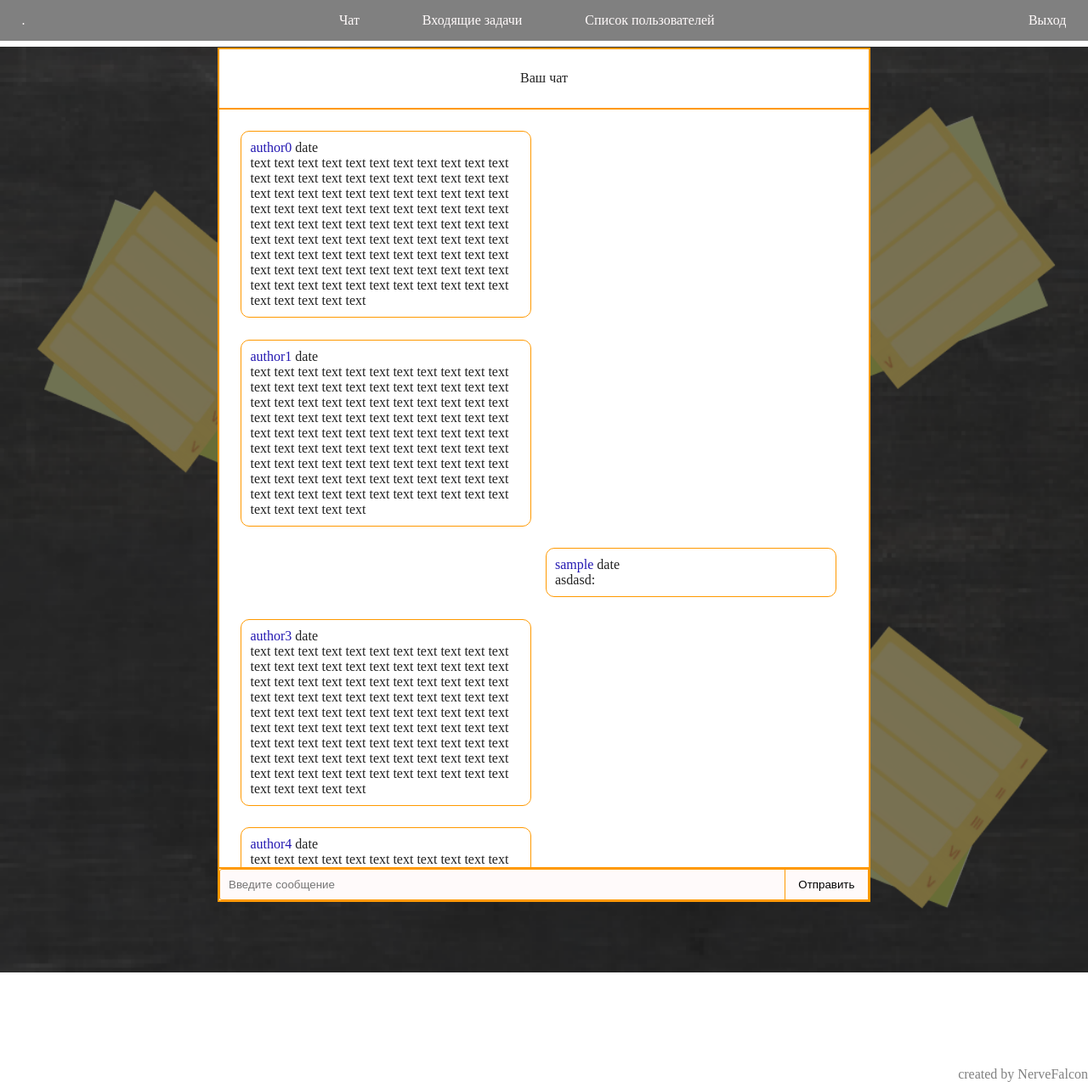
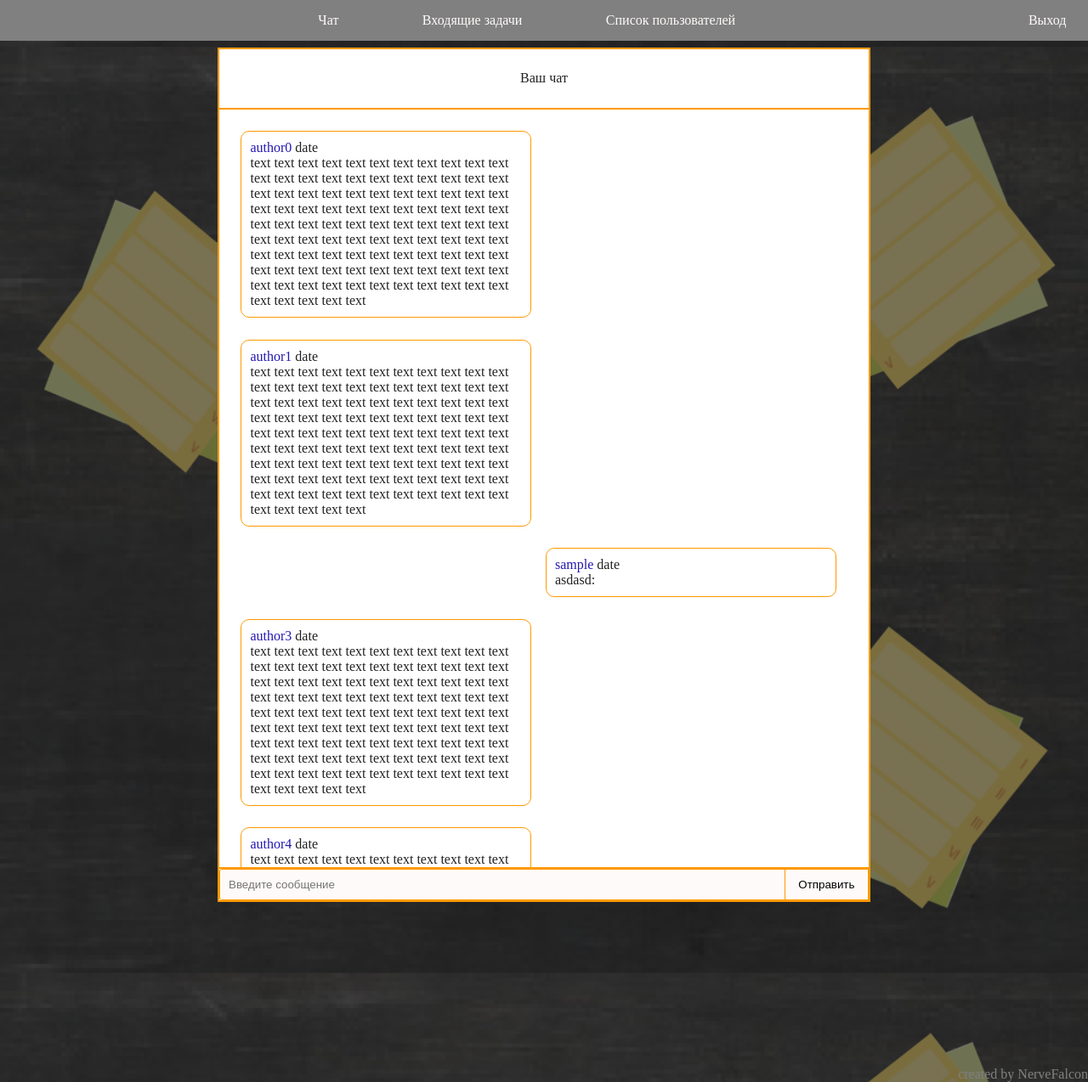
Before and after one commit to NerveFalcon/task-manager, a PHP site: page / in a window 1280 px wide. Shown: the whole page at 85% size. Run offline with PHP 8.4, Linux system fonts and the light colour scheme; the visitor is signed in with stand-in values (Sample User, id 1); some libraries are stand-ins or nearby versions.

Commit message:
small changes in the main template

```diff
--- a/app/core/Controller.php
+++ b/app/core/Controller.php
@@ -1,8 +1,8 @@
 <?php
 class Controller
 {
-	public $model;
-	public $view;
+	protected $model;
+	protected $view;
 
 	public function __construct()
 	{
--- a/app/core/Model.php
+++ b/app/core/Model.php
@@ -1,7 +1,7 @@
 <?php
 class Model
 {
-	private $db = null;
+	protected $db = null;
 
 	#region static
 
--- a/app/core/routes.php
+++ b/app/core/routes.php
@@ -1,45 +1,47 @@
 <?php
 return array(
-	''			=>	array(
+	''				=>	array(
 		'controller'	=>	'main',
 		''				=>	'chat',
 	),
-	'auth' 	=>	array(
+	'auth' 			=>	array(
 		'controller'	=>	'auth',
 		''				=>	'auth',
 		'logout'		=>	'logout',
 	),
-	'inTasks' 	=>	array(
+	'inTasks' 		=>	array(
 		'controller'	=>	'inTask',
 		''				=>	'list',
 	),
-	'inTask' 	=>	array(
+	'inTask' 		=>	array(
 		'controller'	=>	'inTask',
 		''				=>	'task',
 	),
-	'outTasks' 	=>	array(
+	'outTasks' 		=>	array(
 		'controller'	=>	'outTask',
 		''				=>	'list',
 	),
-	'outTask' 	=>	array(
+	'outTask' 		=>	array(
 		'controller'	=>	'outTask',
 		''				=>	'task',
 		'create'		=>	'create',
 		'edit'			=>	'edit',
 	),
-	'user'		=> 	array(
+	'user'			=> 	array(
 		'controller'	=>	'admin',
 		''				=>	'userList',
 		'create'		=>	'userCreate',
 		'edit'			=>	'userEdit',
+		'delete'		=>	'userDelete'
 	),
 	'position'		=> 	array(
 		'controller'	=>	'admin',
 		''				=>	'positionList',
 		'create'		=>	'positionCreate',
 		'edit'			=>	'positionEdit',
+		'delete'		=>	'positionDelete'
 	),
-	'test'		=>	array(
+	'test'			=>	array(
 		'controller'	=>	'main',
 		''				=>	'test',
 	),
--- a/app/views/task/listView.php
+++ b/app/views/task/listView.php
@@ -12,7 +12,7 @@ $params = $params[1];
 		<?php foreach ($params as $task) : ?>
 			<?php ($task['diff'] > 30) ? $left = "Осталось больше месяца" : $left = "Осатлось " . $task['diff'] . " дней"; ?>
 			<div class="task">
-				<div class="bg-color1 notify notify-left <?php if (!$task['seen']) echo "unseen"; ?>">!</div>
+				<div class="bg-color1 notify notify-left <?php if (!$task['seen']) echo "hidden"; ?>">!</div>
 				<div class="bg-color1 notify notify-right <?php if ($task['diff'] < 30) echo "bg-red"; ?>">
 					<abbr title="<?php echo "$task[deadline] $left"; ?>">
 						<svg xmlns="http://www.w3.org/2000/svg" xmlns:xlink="http://www.w3.org/1999/xlink" width="20" height="20" preserveAspectRatio="xMidYMid meet" viewBox="0 0 36 36" style="-ms-transform: rotate(360deg); -webkit-transform: rotate(360deg); transform: rotate(360deg);">
--- a/app/views/templateView.php
+++ b/app/views/templateView.php
@@ -15,18 +15,23 @@
 
 <body>
 	<header class="flex-container-row flex-between bg-gray">
-		<div class="flex-item flex-grow flex-item-row-first">.</div>
+		<div class="flex-item flex-grow flex-item-row-first gray">.</div>
 		<div class="flex-item flex-grow flex-container-row flex-center menu">
 			<a class="flex-item" href="/">Чат</a>
-			<div id="linkInTasks">
-				<a id="" class="flex-item" href="/inTasks">Входящие задачи</a>
-				<div class = "vip-menu Tcenter">
-					<a class="vip-item" href ="/outTasks">Исходящие задачи</a>
-					<a class="vip-item" href ="/outTask/create">Создать задачу</a>
+			<div class="linkInTasks flex-item">
+				<a href="/inTasks">Входящие задачи</a>
+				<div class="vip-menu Tcenter">
+					<a class="vip-item" href="/outTasks">Исходящие задачи</a>
+					<a class="vip-item" href="/outTask/create">Создать задачу</a>
 				</div>
 			</div>
 			<?php if (isset($_SESSION['user']) && ISADMIN) : ?>
-			<a class="flex-item" href="/user">Список пользователей</a>
+				<div class="linkInTasks flex-item">
+					<a class="flex-item" href="/user">Список пользователей</a>
+					<div class="vip-menu Tcenter">
+						<a href="/position" class="vip-item">Список должностей</a>
+					</div>
+				</div>
 			<?php endif; ?>
 		</div>
 		<div class="flex-item flex-grow flex-item-row-last">
@@ -38,9 +43,7 @@
 			<?php include 'app/views/' . $contentView; ?>
 		</main>
 	</div>
-	<div id="copyright" class="gray Tright">
-		created by NerveFalcon
-	</div>
+	<div id="copyright" class="gray Tright">created by NerveFalcon</div>
 </body>
 
 </html>
--- a/static/css/style.css
+++ b/static/css/style.css
@@ -16,7 +16,7 @@ body {
     background-image: url("/static/img/BG.png");
     background-size: 100% auto;
     background-position: 0 30%;
-    background-repeat: no-repeat;
+    background-repeat: repeat-y;
     background-attachment: fixed;
     color: #FFFAFA;
 }
@@ -73,7 +73,7 @@ fieldset {
     padding: 5px;
 }
 
-section:not(.auth) {
+section:not(.auth):not(.createUser) {
     color: #222222;
     background-color: white;
     box-sizing: border-box;
@@ -330,7 +330,7 @@ section:not(.auth) {
 
 /* Other */
 
-#linkInTasks:hover .vip-menu {
+.linkInTasks:hover .vip-menu {
     display: block;
 }
 
@@ -494,10 +494,6 @@ section:not(.auth) {
     padding: 3pt 5pt;
 }
 
-.unseen {
-    display: none;
-}
-
 .task .top {
     box-sizing: border-box;
     padding: 20px 15px;
@@ -509,6 +505,23 @@ section:not(.auth) {
     width: 80%;
 }
 
+.userList {
+    margin: auto;
+}
+
+.userList table {
+    margin: auto;
+    width: 100%;
+}
+
+.userList .add {
+    margin: 10px 10px;
+}
+
+.createUser select {
+    width: 45%;
+}
+
 
 /*
 .grid {
```
